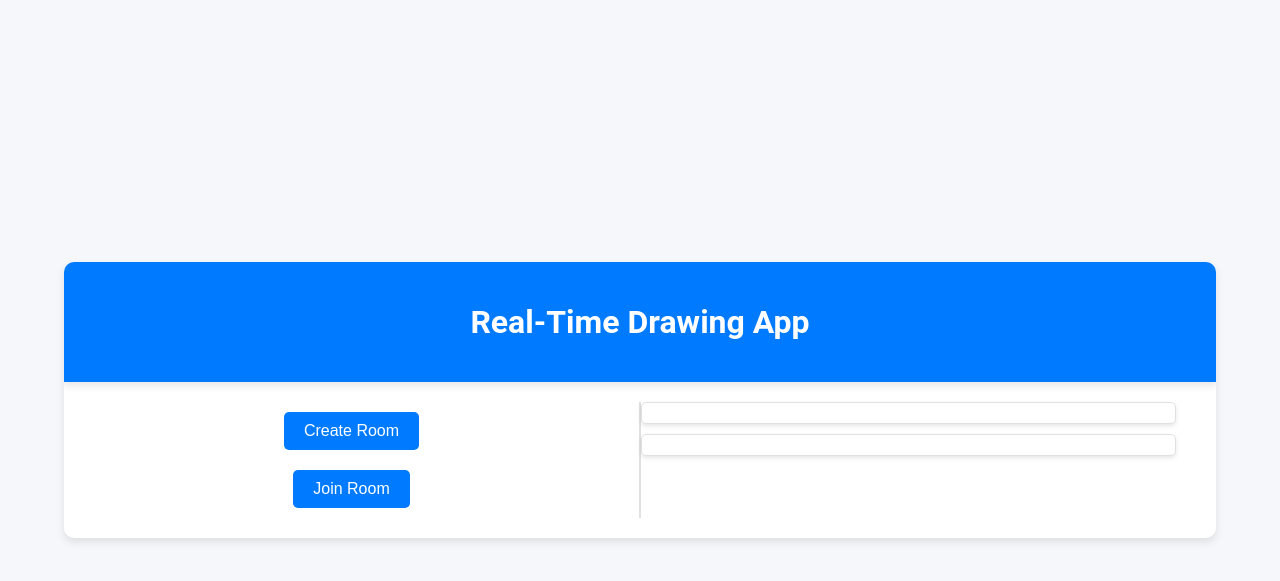
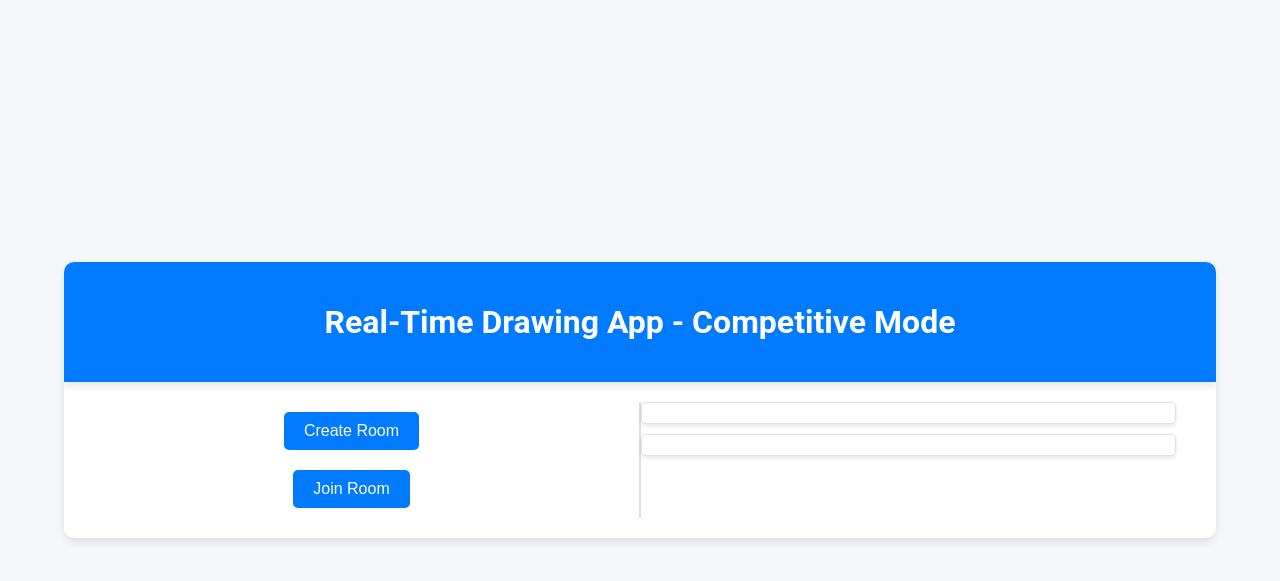
Before and after one commit to shubhamjha55/sketch-champions, a Flask app: page / in a window 1280 px wide. Shown: the top 581 px of the page. Run offline with Flask 3, Linux system fonts and the light colour scheme; some libraries are stand-ins or nearby versions.

Commit message:
Implemented Competitive mode functionality - raw

```diff
--- a/app.py
+++ b/app.py
@@ -1,7 +1,7 @@
 # app.py
 from flask import Flask, render_template
 from socket_manager import init_socketio
-from routes import drawing_collaborative, rooms_collaborative
+from routes import drawing_collaborative, rooms_collaborative, drawing_competitive, rooms_competitive
 
 app = Flask(__name__)
 # app.config.from_object('config.Config')
@@ -13,6 +13,9 @@ init_socketio(app)
 app.register_blueprint(drawing_collaborative.bp)
 app.register_blueprint(rooms_collaborative.bp)
 
+app.register_blueprint(drawing_competitive.bp)
+app.register_blueprint(rooms_competitive.bp)
+
 # Route to serve the homepage
 @app.route('/')
 def index():
--- /dev/null
+++ b/routes/drawing_competitive.py
@@ -0,0 +1,82 @@
+from flask import Blueprint, request
+from flask_socketio import join_room, leave_room, emit, disconnect
+from socket_manager import socketio
+from utils.timer import start_timer, cancel_timer
+from routes.rooms_competitive import rooms
+
+bp = Blueprint('drawing_competitive', __name__)
+rooms_draw_history = {}
+user_room_map, user_name_map = {}, {}
+
+@socketio.on('join_room_competitive')
+def handle_join_room_event(data):
+    room = data['room']
+    user = data['user']
+
+    # Map session ID to room and user
+    user_room_map[request.sid] = room
+    user_name_map[request.sid] = user
+
+    join_room(room)
+    if room not in rooms_draw_history:
+        rooms_draw_history[room] = {}
+
+    if user not in rooms_draw_history[room]:
+        rooms_draw_history[room][user] = []
+
+    emit('join_room_announcement_competitive', {'user': user}, room=room)
+    # Send drawing history to the newly joined user
+    emit('draw_history_competitive', {'roomHistory': rooms_draw_history[room]}, room=request.sid)
+
+@socketio.on('disconnect')
+def handle_disconnect():
+    room = get_user_room(request.sid)
+    user = get_user_name(request.sid)
+    if room and user:
+        leave_room(room)
+        # Update rooms data in rooms.py
+        emit('leave_room_announcement_competitive', {'user': user}, room=room)
+        # Implement logic to handle user removal in rooms.py
+    if room in rooms and user in rooms[room]:
+        rooms[room].remove(user)
+    if room in rooms_draw_history and user in rooms_draw_history[room]:
+        del rooms_draw_history[room][user]
+
+def get_user_room(sid):
+    return user_room_map.get(sid, None)
+
+def get_user_name(sid):
+    return user_name_map.get(sid, None)
+
+@socketio.on('drawing_competitive')
+def handle_drawing_event(data):
+    room = data['room']
+    user = data['user']
+    drawing_data = data['drawing_data']
+    if room not in rooms_draw_history:
+        rooms_draw_history[room] = {}
+    if user not in rooms_draw_history[room]:
+        rooms_draw_history[room][user] = []
+    rooms_draw_history[room][user].append(drawing_data)
+    emit('drawing_competitive', {'user': user, 'drawing_data': drawing_data}, room=room)
+
+@socketio.on('request_draw_history_competitive')
+def handle_request_draw_history(data):
+    room = data['room']
+    sid = request.sid
+    if room in rooms_draw_history:
+        emit('draw_history_competitive', {'history': rooms_draw_history[room]}, room=sid)
+
+@socketio.on('start_event_competitive')
+def handle_start_event(data):
+    room = data['room']
+    duration = data['duration']  # duration in seconds
+    start_timer(room, duration, end_event)
+    emit('start_event_competitive', {'room': room, 'duration': duration}, room=room)
+
+def end_event(room):
+    emit('end_event_competitive', {'room': room}, room=room)
+    # Logic to save drawings and determine the winner goes here
+    # Clear the drawing history for the room
+    if room in rooms_draw_history:
+        del rooms_draw_history[room]
--- /dev/null
+++ b/routes/rooms_competitive.py
@@ -0,0 +1,37 @@
+from flask import Blueprint, request, jsonify
+import random
+
+bp = Blueprint('rooms_competitive', __name__)
+
+rooms = {}
+
+@bp.route('/create_room_competitive', methods=['POST'])
+def create_room():
+    room_id = request.json.get('room_id')
+    user = request.json.get('user')
+    if room_id in rooms:
+        # Update it later to a code that user automatically joins and a room code is generated
+        return jsonify({'error': 'Room already exists, Please join the room'}), 400
+    rooms[room_id] = [user]
+    return jsonify({'message': f'Room {room_id} created successfully'})
+
+@bp.route('/join_room_competitive', methods=['POST'])
+def join_room():
+    room_id = request.json.get('room_id')
+    user = request.json.get('user')
+    if room_id in rooms:
+        user_names = [u for u in rooms[room_id]]
+        while user in user_names:
+            user = user + str(random.randint(0, 255))
+        rooms[room_id].append(user)
+        return jsonify({'message': f'User {user} joined room {room_id}', 'userId': user})
+    return jsonify({'error': 'Room not found, Enter a valid Room Id'}), 404
+
+# @bp.route('/leave_room_competitive', methods=['POST'])
+# def leave_room():
+#     room_id = request.json.get('room_id')
+#     user = request.json.get('user')
+#     if room_id in rooms and user in rooms[room_id]:
+#         rooms[room_id].remove(user)
+#         return jsonify({'message': f'User {user} left room {room_id}'})
+#     return jsonify({'error': 'Room not found or user not in room'}), 404
--- a/static/js/scripts.js
+++ b/static/js/scripts.js
@@ -5,6 +5,7 @@ let drawing = false;
 let roomId = null;
 let userId = null;
 let canDraw = true;  // Variable to track if drawing is allowed
+const userCanvases = {}; // Object to store contexts of user canvases
 
 // Hide canvas initially
 canvas.style.display = 'none';
@@ -13,7 +14,7 @@ canvas.style.display = 'none';
 document.getElementById('create-room').addEventListener('click', () => {
     roomId = prompt("Enter new room ID:");
     userId = prompt("Enter your name:");
-    fetch('/create_room_collaborative', {
+    fetch('/create_room_competitive', {
         method: 'POST',
         headers: {
             'Content-Type': 'application/json'
@@ -33,7 +34,7 @@ document.getElementById('create-room').addEventListener('click', () => {
 document.getElementById('join-room').addEventListener('click', () => {
     roomId = prompt("Enter room ID:");
     userId = prompt("Enter your name:");
-    fetch('/join_room_collaborative', {
+    fetch('/join_room_competitive', {
         method: 'POST',
         headers: {
             'Content-Type': 'application/json'
@@ -56,7 +57,7 @@ function joinRoom(roomId, userId) {
 
     ctx.clearRect(0, 0, canvas.width, canvas.height); // Clear canvas
 
-    socket.emit('join_room_collaborative', { room: roomId, user: userId });
+    socket.emit('join_room_competitive', { room: roomId, user: userId });
 
     // Handle drawing on the canvas
     canvas.addEventListener('mousedown', (event) => {
@@ -66,14 +67,14 @@ function joinRoom(roomId, userId) {
         const y = event.offsetY;
         ctx.beginPath(); // Start a new path
         ctx.moveTo(x, y);
-        socket.emit('drawing_collaborative', { room: roomId, user: userId, drawing_data: { x, y, pathStart: true } });
+        socket.emit('drawing_competitive', { room: roomId, user: userId, drawing_data: { x, y, pathStart: true } });
     });
 
     canvas.addEventListener('mouseup', () => {
         if (!canDraw) return;
         drawing = false;
         ctx.closePath(); // Close the path
-        socket.emit('drawing_collaborative', { room: roomId, user: userId, drawing_data: { pathEnd: true } });
+        socket.emit('drawing_competitive', { room: roomId, user: userId, drawing_data: { pathEnd: true } });
     });
 
     canvas.addEventListener('mousemove', (event) => {
@@ -82,57 +83,90 @@ function joinRoom(roomId, userId) {
         const y = event.offsetY;
         ctx.lineTo(x, y);
         ctx.stroke();
-        socket.emit('drawing_collaborative', { room: roomId, user: userId, drawing_data: { x, y, pathStart: false } });
+        socket.emit('drawing_competitive', { room: roomId, user: userId, drawing_data: { x, y, pathStart: false } });
     });
 
-    socket.on('drawing_collaborative', (data) => {
-        const { x, y, pathStart, pathEnd } = data.drawing_data;
+    socket.on('drawing_competitive', (data) => {
+        const { user, drawing_data } = data;
+        const { x, y, pathStart, pathEnd } = drawing_data;
+        const userCtx = userCanvases[user];
+        const scaleX = userCtx.canvas.width / canvas.width;
+        const scaleY = userCtx.canvas.height / canvas.height;
+        const scaledX = x * scaleX;
+        const scaledY = y * scaleY;
+
         if (pathStart) {
-            ctx.beginPath(); // Start a new path
-            ctx.moveTo(x, y);
+            userCtx.beginPath(); // Start a new path
+            userCtx.moveTo(scaledX, scaledY);
         } else if (pathEnd) {
-            ctx.closePath(); // Close the path
+            userCtx.closePath(); // Close the path
         } else {
-            ctx.lineTo(x, y);
-            ctx.stroke();
+            userCtx.lineTo(scaledX, scaledY);
+            userCtx.stroke();
         }
     });
 
-    socket.on('draw_history_collaborative', (data) => {
-        const history = data.history;
-        history.forEach(draw => {
-            const { x, y, pathStart, pathEnd } = draw;
-            if (pathStart) {
-                ctx.beginPath();
-                ctx.moveTo(x, y);
-            } else if (pathEnd) {
-                ctx.closePath();
-            } else {
-                ctx.lineTo(x, y);
-                ctx.stroke();
+    socket.on('draw_history_competitive', (data) => {
+        const { roomHistory } = data;
+        if(!roomHistory) {
+            return;
+        }
+        Object.keys(roomHistory).forEach(user => {
+            if (!userCanvases[user]) {
+                createUserCanvas(user);
             }
+            const userCtx = userCanvases[user];
+            const userHistory = roomHistory[user];
+            const scaleX = userCtx.canvas.width / canvas.width;
+            const scaleY = userCtx.canvas.height / canvas.height;
+
+            userHistory.forEach(draw => {
+                const { x, y, pathStart, pathEnd } = draw;
+                const scaledX = x * scaleX;
+                const scaledY = y * scaleY;
+
+                if (pathStart) {
+                    userCtx.beginPath();
+                    userCtx.moveTo(scaledX, scaledY);
+                } else if (pathEnd) {
+                    userCtx.closePath();
+                } else {
+                    userCtx.lineTo(scaledX, scaledY);
+                    userCtx.stroke();
+                }
+            });
         });
     });
 
-    socket.on('join_room_announcement_collaborative', (data) => {
+    socket.on('join_room_announcement_competitive', (data) => {
         const userList = document.getElementById('user-list');
         userList.innerHTML += `<p>${data.user} joined the room</p>`;
+
+        if (!userCanvases[data.user]) {
+            createUserCanvas(data.user);
+        }
     });
 
-    socket.on('leave_room_announcement_collaborative', (data) => {
+    socket.on('leave_room_announcement_competitive', (data) => {
         const userList = document.getElementById('user-list');
         userList.innerHTML += `<p>${data.user} left the room</p>`;
+
+        const userCanvasContainer = document.querySelector(`.user-canvas-container[data-user="${data.user}"]`);
+        if (userCanvasContainer) {
+            userCanvasContainer.remove();
+        }
+        delete userCanvases[data.user];
     });
 
-    socket.emit('start_event_collaborative', { room: roomId, duration: (60*60) });
+    socket.emit('start_event_competitive', { room: roomId, duration: (60 * 60) });
 
-    socket.on('start_event_collaborative', (data) => {
+    socket.on('start_event_competitive', (data) => {
         const roomInfo = document.getElementById('room-info');
         roomInfo.innerHTML = `<p>Event started! Duration: ${data.duration} seconds</p>`;
         canDraw = true;
     });
 
-    socket.on('end_event_collaborative', (data) => {
+    socket.on('end_event_competitive', (data) => {
         drawing = false;
         canDraw = false;
         const roomInfo = document.getElementById('room-info');
@@ -140,19 +174,21 @@ function joinRoom(roomId, userId) {
         alert("Time's up! Drawing has been disabled.");
     });
 
-    socket.emit('request_draw_history_collaborative', { room: roomId });
+    socket.emit('request_draw_history_competitive', { room: roomId });
+}
 
-    // socket.on('disconnect', function(){
-    //     socket.emit('leave_room', { room: roomId, user: userId });
-    // });
+function createUserCanvas(user) {
+    const userCanvasContainer = document.createElement('div');
+    userCanvasContainer.classList.add('user-canvas-container');
+    userCanvasContainer.dataset.user = user;
+    userCanvasContainer.innerHTML = `<span>${user}</span>`;
 
-    // socket.on('ic_leave', function(){
-    //     socket.emit('leave_room', { room: roomId, user: userId });
-    // });
+    const userCanvas = document.createElement('canvas');
+    userCanvas.width = 200;
+    userCanvas.height = 150;
+    userCanvas.classList.add('user-canvas');
+    userCanvasContainer.appendChild(userCanvas);
 
-    // window.addEventListener('beforeunload', (event) => {
-    //     event.preventDefault();
-    //     alert("Changes you made will be lost, are you sure?");
-    //     socket.emit('leave_room', { room: roomId, user: userId });
-    // });
+    document.getElementById('user-canvases').appendChild(userCanvasContainer);
+    userCanvases[user] = userCanvas.getContext('2d');
 }
--- a/templates/index.html
+++ b/templates/index.html
@@ -2,13 +2,13 @@
 <html lang="en">
 <head>
     <meta charset="UTF-8">
-    <title>Real-Time Drawing App</title>
+    <title>Real-Time Drawing App - Competitive Mode</title>
     <link rel="stylesheet" href="{{ url_for('static', filename='css/styles.css') }}">
 </head>
 <body>
     <div class="container">
         <header>
-            <h1>Real-Time Drawing App</h1>
+            <h1>Real-Time Drawing App - Competitive Mode</h1>
         </header>
         <main>
             <div id="controls" class="controls">
@@ -19,7 +19,10 @@
                 <div id="room-info" class="info"></div>
                 <div id="user-list" class="info"></div>
             </div>
-            <canvas id="drawing-canvas" width="800" height="600"></canvas>
+            <div class="main-canvas-container">
+                <canvas id="drawing-canvas" width="800" height="600"></canvas>
+            </div>
+            <div id="user-canvases" class="user-canvases"></div>
         </main>
     </div>
     <script src="https://cdn.socket.io/4.0.0/socket.io.min.js"></script>
```
Also changed, not shown: static/css/styles.css (+44 -0 lines).
